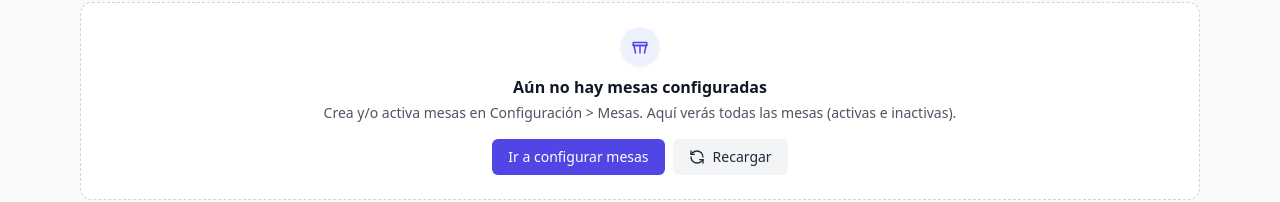
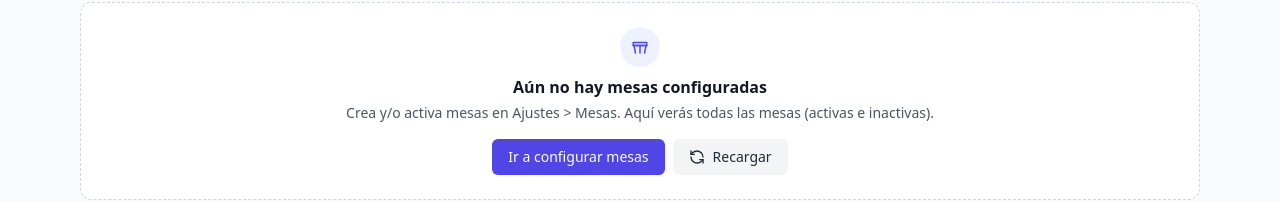
Before and after one commit to wokyapp/Gastro, a React (Vite) app: page /mesas in a window 1280 px wide. Shown: the part 166-368 px from the top of the page. Built offline with nearby package versions, Linux system fonts and the light colour scheme; sample sign-in values are in the browser's storage.

Commit message:
mejoras finales

```diff
--- a/src/pages/gastrobar/TablesPage.tsx
+++ b/src/pages/gastrobar/TablesPage.tsx
@@ -249,7 +249,7 @@ const TablesPage: React.FC = () => {
       </div>
       <h3 className="text-base font-semibold text-gray-900">Aún no hay mesas configuradas</h3>
       <p className="text-sm text-gray-600 mt-1">
-        Crea y/o activa mesas en <span className="font-medium">Configuración &gt; Mesas</span>. Aquí verás todas las mesas (activas e inactivas).
+        Crea y/o activa mesas en <span className="font-medium">Ajustes &gt; Mesas</span>. Aquí verás todas las mesas (activas e inactivas).
       </p>
       <div className="mt-4 flex flex-col sm:flex-row gap-2 justify-center">
         <button
```
